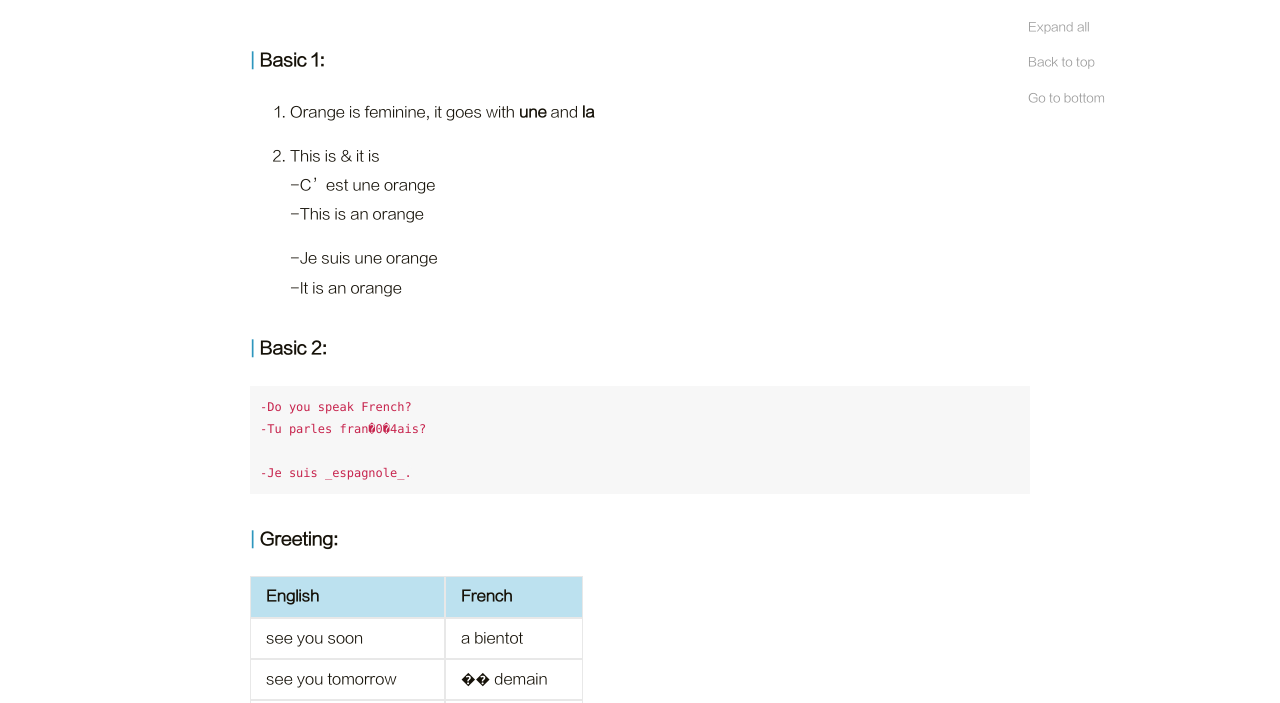
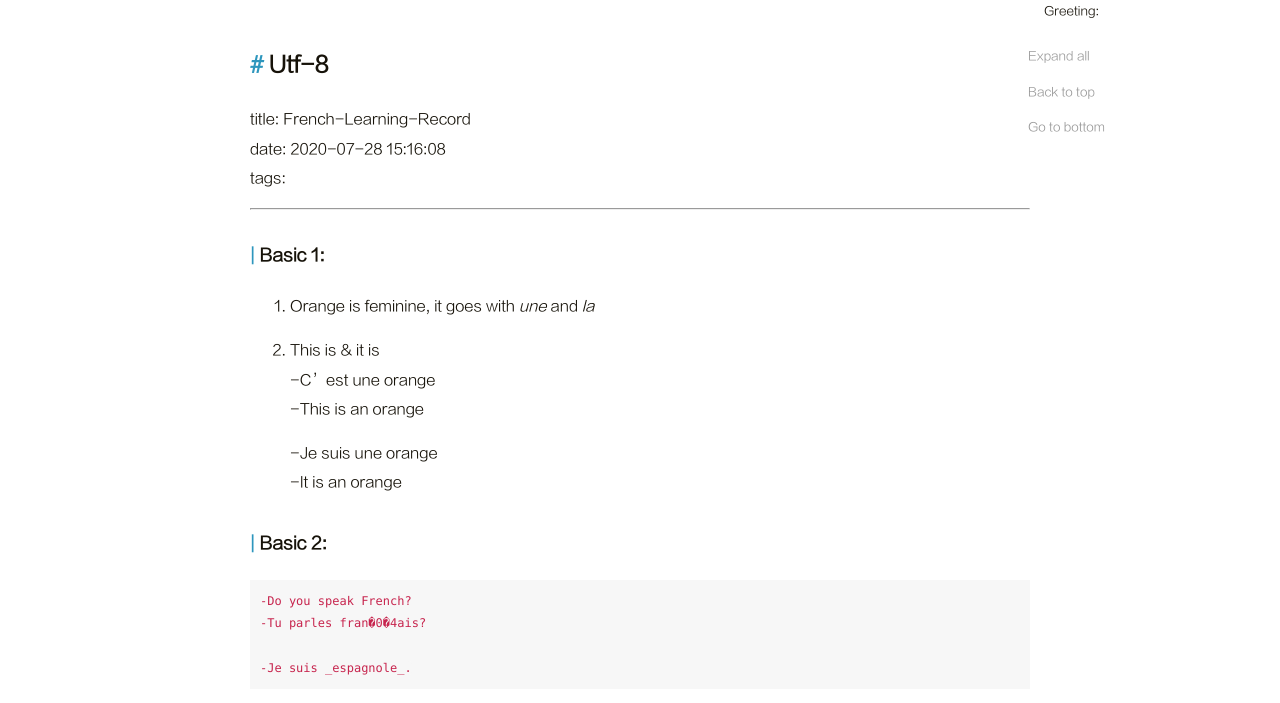
Before and after one commit to Muhongfan/Muhongfan.github.io, a plain HTML site: page 2020/07/28/French-Learning-Record/index.html in a window 1280 px wide. Shown: the part 186-889 px from the top of the page. Drawn offline with Linux system fonts and the light colour scheme.

Commit message:
Site updated: 2020-07-28 22:10:10

```diff
--- a/2020/07/28/French-Learning-Record/index.html
+++ b/2020/07/28/French-Learning-Record/index.html
@@ -191,8 +191,10 @@
         </header>
 
         <div class="post-content">
-            <h3 id="Basic-1"><a href="#Basic-1" class="headerlink" title="Basic 1:"></a>Basic 1:</h3><ol>
-<li><p>Orange is feminine, it goes with <strong>une</strong> and <strong>la</strong></p>
+            <h2 id="Utf-8"><a href="#Utf-8" class="headerlink" title="Utf-8"></a>Utf-8</h2><p>title: French-Learning-Record<br>date: 2020-07-28 15:16:08<br>tags:</p>
+<hr>
+<h3 id="Basic-1"><a href="#Basic-1" class="headerlink" title="Basic 1:"></a>Basic 1:</h3><ol>
+<li><p>Orange is feminine, it goes with <em>une</em> and <em>la</em></p>
 </li>
 <li><p>This is &amp; it is<br> -C’est une orange<br> -This is an orange</p>
 <p> -Je suis une orange<br> -It is an orange</p>
```
